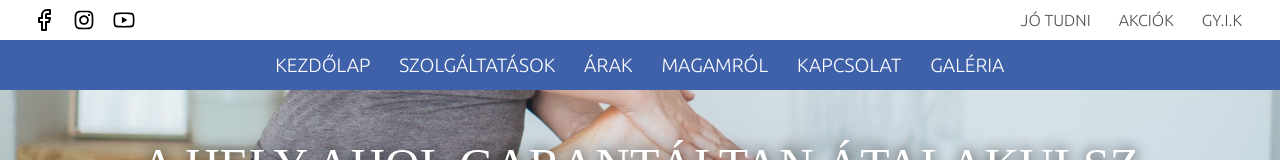
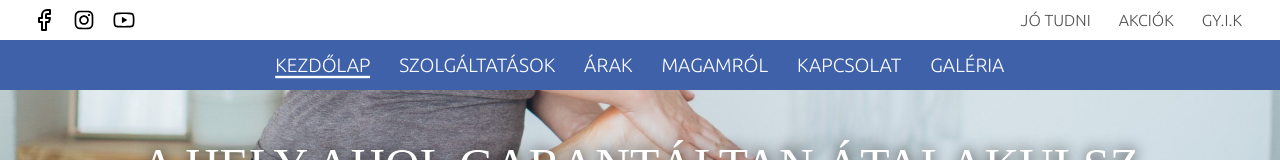
Before and after one commit to Karoly-Git/talpak, a React (Create React App) app: page / in a window 1280 px wide. Shown: the top 160 px of the page. Built offline with nearby package versions, Linux system fonts and the light colour scheme.

Commit message:
Routes update

```diff
--- a/src/App.js
+++ b/src/App.js
@@ -143,7 +143,6 @@ export default function App() {
             <Route path='/gyik' element={<Gyik />} />
 
             <Route path='/' element={<Kezdolap />} />
-            <Route path='/talpak' element={<Kezdolap />} />
             <Route path='/szolgaltatasok' element={<Szolgaltatasok />} />
             <Route path='/arak' element={<Arak />} />
             <Route path='/magamrol' element={<Magamrol />} />
--- a/src/components/Navigations.jsx
+++ b/src/components/Navigations.jsx
@@ -23,7 +23,7 @@ import { RxHamburgerMenu as HamburgerIcon } from 'react-icons/rx';
 import { AiOutlineClose as CloseIcon } from 'react-icons/ai';
 
 const mainMenuIitems = [
-    { name: 'Kezdőlap', to: '/talpak', isDisplayed: true },
+    { name: 'Kezdőlap', to: '/', isDisplayed: true },
     { name: 'Szolgáltatások', to: '/szolgaltatasok', isDisplayed: true },
     { name: 'Árak', to: '/arak', isDisplayed: true },
     { name: 'Magamról', to: '/magamrol', isDisplayed: true },
@@ -38,9 +38,6 @@ const secMenuIitems = [
 ]
 
 const bottomMenuIitems = [
-    { name: 'Kezdőlap', to: '/talpak', isDisplayed: false },
-    { name: 'Szolgáltatások', to: '/szolgaltatasok', isDisplayed: false },
-    { name: 'Kapcsolat', to: '/kapcsolat', isDisplayed: false },
     { name: 'Felhasználási feltételek', to: '/felhasznalasi-feltetelek', isDisplayed: true },
     { name: 'Gyakori kérdések', to: '/gyik', isDisplayed: true },
     { name: 'Jó tudni', to: '/jo-tudni', isDisplayed: true },
@@ -78,7 +75,7 @@ export function MobileNavigation() {
     return (
         <nav className='mobile-nav'>
             <div className='icon-box'>
-                <Link to='/talpak' onClick={() => setIsMenuOpen(false)}>
+                <Link to='/' onClick={() => setIsMenuOpen(false)}>
                     <img className='logo' src={logoWhite} alt="Talpak Logó" />
                 </Link>
                 {!isMenuOpen && <HamburgerIcon onClick={toggleMenu} className='icon' />}
```
